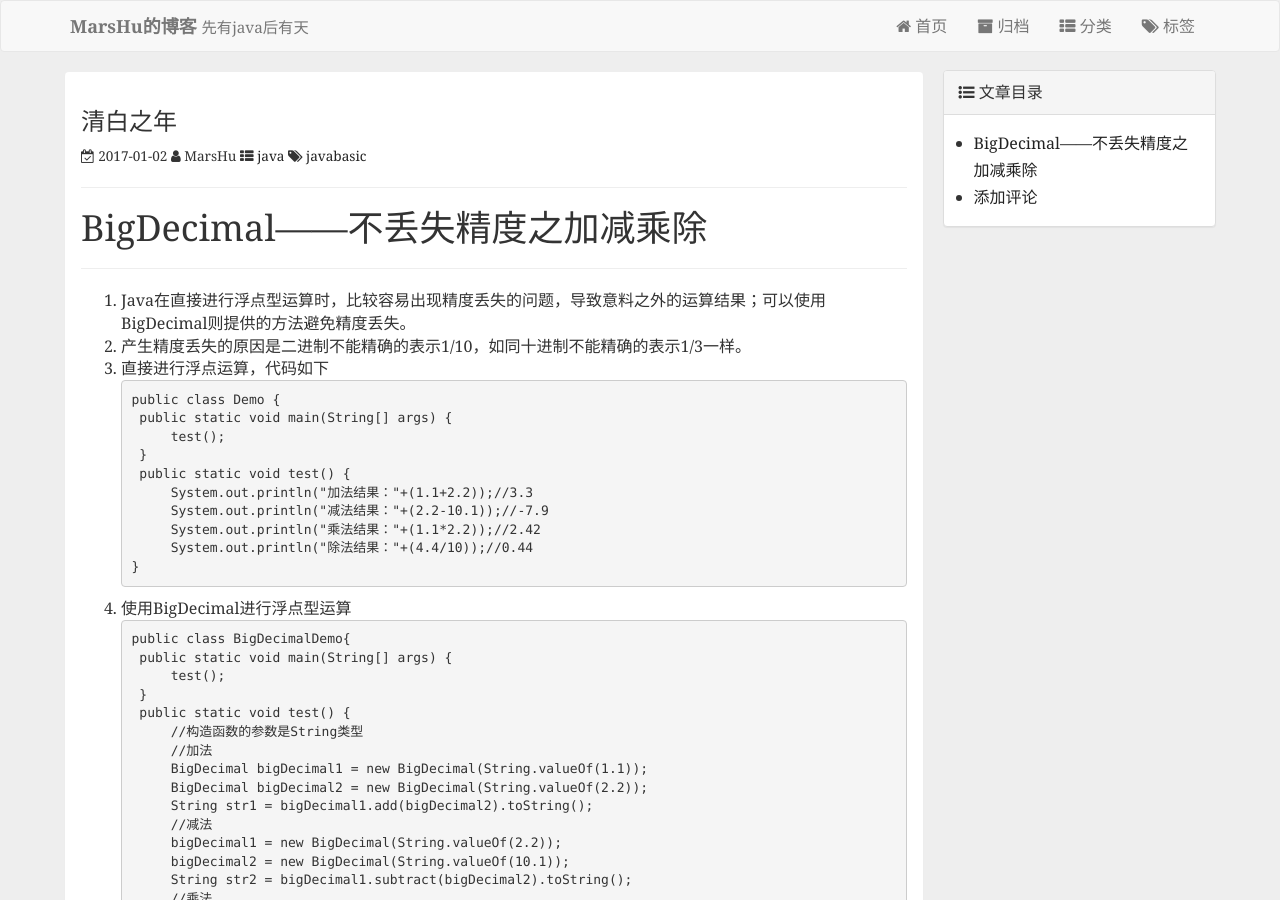
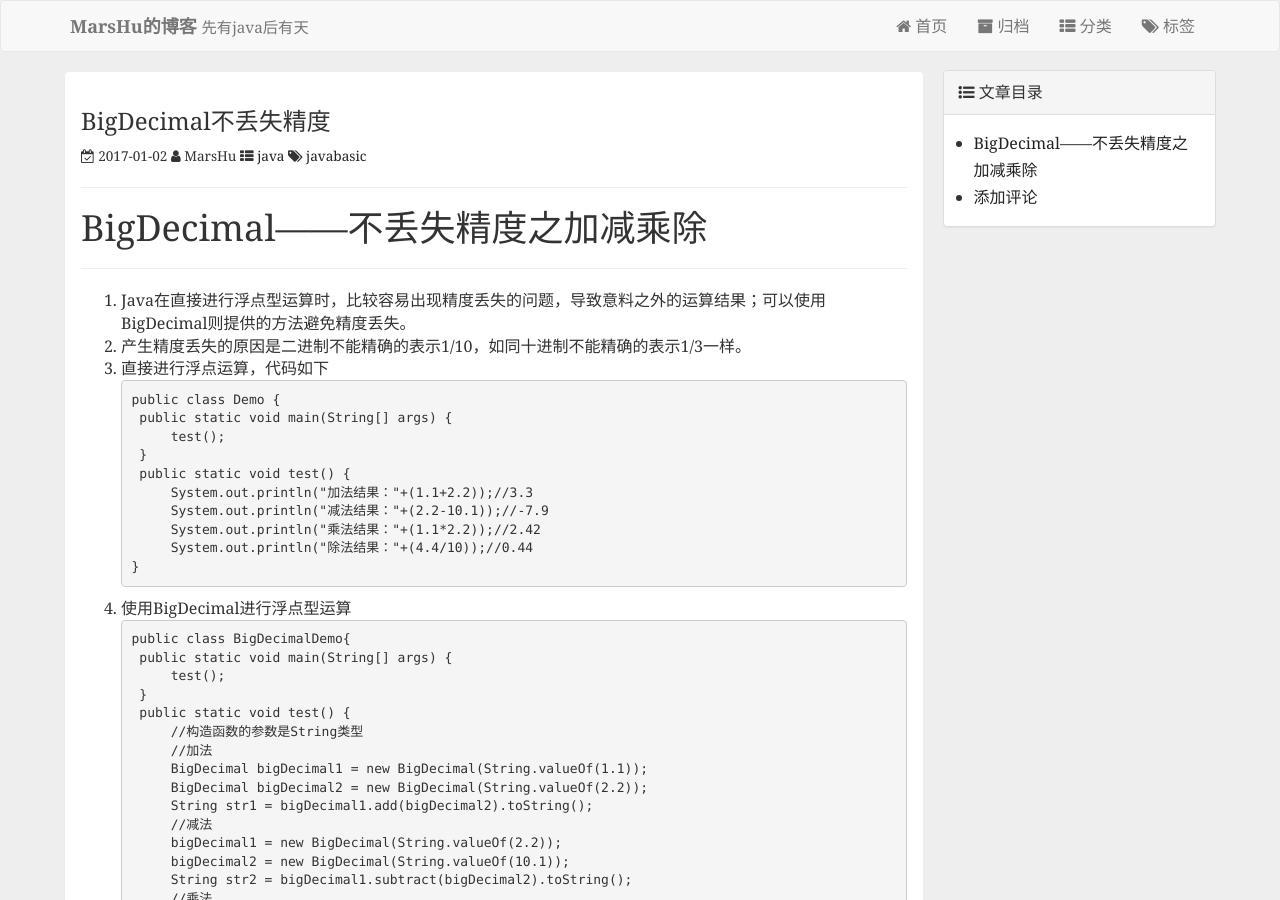
Before and after one commit to marshucheng1/marshucheng1.github.io, a Jekyll site: the page built from _posts/2017-01-02-javabasic.md, in a window 1280 px wide and 900 px high. Built offline with Jekyll 4.4.1, drawn with Linux system fonts in a browser that asks for light colours; comment, search, counter and statistics services are not loaded.

Commit message:
Update 2017-01-02-javabasic.md

```diff
--- a/_posts/2017-01-02-javabasic.md
+++ b/_posts/2017-01-02-javabasic.md
@@ -1,6 +1,6 @@
 ---
 layout: post
-title: 清白之年
+title: BigDecimal不丢失精度
 date: 2017-01-02 08:33:26
 categories: java
 tags: javabasic
```
